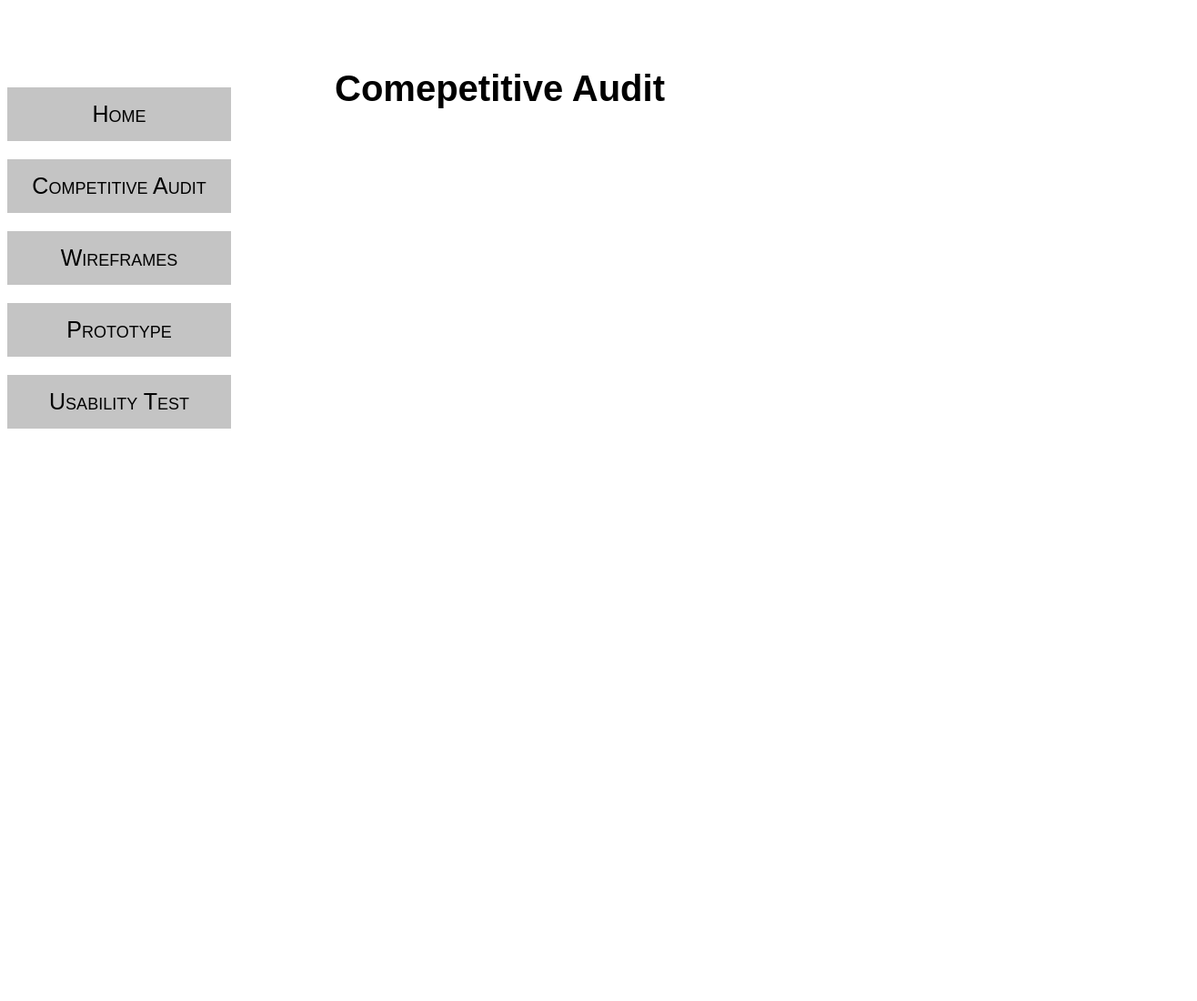
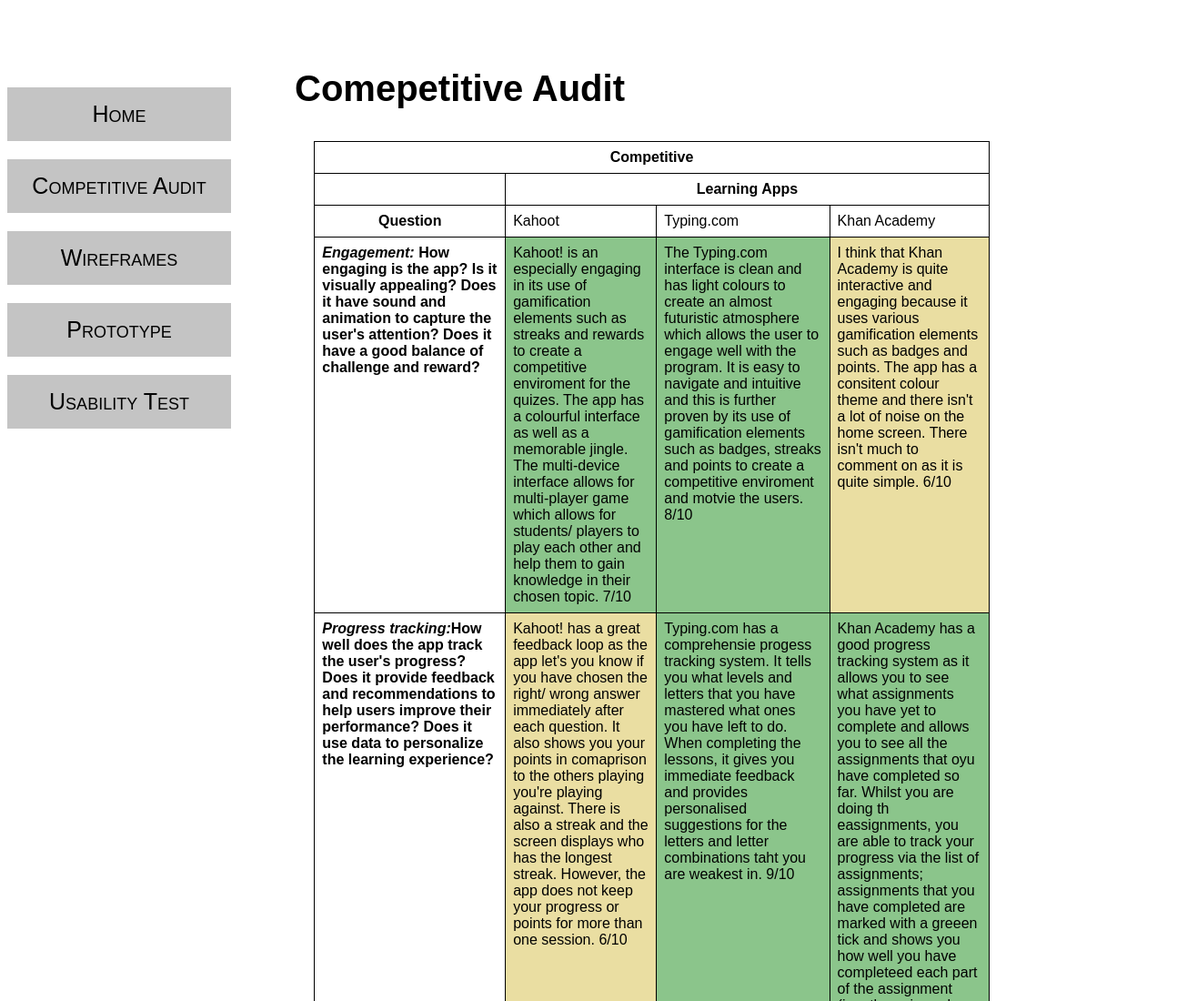
Before and after one commit to KenPowerClassroom/ixd-project-2024-CaoimheOBrien, a plain HTML site: page competitive_audit.html in a window 1280 px wide. Shown: the top 1100 px of the page at 91% size, 1316 px wide, since content can reach past the window. Before the commit the page ends 800 px from the top, so only its background shows below. Drawn offline with Linux system fonts and the light colour scheme.

Commit message:
Added Competitive Audit

```diff
--- a/competitive_audit.html
+++ b/competitive_audit.html
@@ -21,4 +21,66 @@
 <body>
   <h1 \n>Comepetitive Audit </h1>
 
+  <table>
+    <tr><th colspan= "4"  class = "table_heading">Competitive </th></tr>
+    <tr><th></th><th colspan = "3" class = "table_heading">Learning Apps</th></tr>
+    <tr>
+      <th style="width: 15%">Question</th>
+      <td style="width: 15%">Kahoot</td>
+      <td style="width: 15%">Typing.com</td>
+      <td style="width: 15%">Khan Academy</td>
+    </tr>
+    <tr>
+      <th class = "Question"><i>Engagement: </i>How engaging is the app? Is it visually appealing? Does it have sound and animation to
+        capture the user's attention? Does it have a good balance of challenge and reward?</th>
+      <td id = "Great"> Kahoot! is an especially engaging in its use of gamification elements such as streaks and rewards to create
+        a competitive enviroment for the quizes. The app has a colourful interface as well as a memorable jingle. The multi-device
+        interface allows for multi-player game which allows for students/ players to play each other and help them to gain knowledge in
+        their chosen topic.  7/10
+      </td>
+      <td id = "Great"> The Typing.com interface is clean and has light colours to create an almost futuristic atmosphere which
+        allows the user to engage well with the program. It is easy to navigate and intuitive and this is further proven by its use of
+        gamification elements such as badges, streaks and points to create a competitive enviroment and motvie the users. 8/10
+      </td>
+      <td id = "Mid">I think that Khan Academy is quite interactive and engaging because it uses various gamification elements such as
+         badges and points. The app has a consitent colour theme and there isn't a lot of noise on the home screen. There isn't much to comment
+         on as it is quite simple.  6/10
+      </td>
+    </tr>
+    <tr>
+      <th class = "Question"> <i>Progress tracking:</i>How well does the app track the user's progress? Does it provide feedback and
+        recommendations to help users improve their performance? Does it use data to personalize the learning experience?
+      </th>
+      <td id = "Mid">Kahoot! has a great feedback loop as the app let's you know if you have chosen the right/ wrong answer immediately after
+         each question. It also shows you your points in comaprison to the others playing you're playing against. There is also a streak and
+         the screen displays who has the longest streak. However, the app does not keep your progress or points for more than one session.
+         6/10
+      </td>
+      <td id = "Great">Typing.com has a comprehensie progess tracking system. It tells you what levels and letters that you have mastered
+         what ones you have left to do. When completing the lessons, it gives you immediate feedback and provides personalised suggestions for
+         the letters and letter combinations taht you are weakest in. 9/10
+      </td>
+      <td id = "Great">Khan Academy has a good progress tracking system as it allows you to see what assignments you have yet to complete and
+        allows you to see all the assignments that oyu have completed so far. Whilst you are doing th eassignments, you are able to track your
+        progress via the list of assignments; assignments that you have completed are marked with a greeen tick and shows you how well you have
+        completeed each part of the assignment (i.e., the quizes show how many questions you got correct). Overall the Khan Academy ahs a good
+        progress tracking system however, it does not generate any meaningful personalised feedback. 8/10
+      </td>
+    </tr>
+    <tr>
+      <th class = "Question"><i>User experience:</i> How user-friendly is the app? Is it easy to navigate and use? Does it have clear
+        instructions and prompts? Does it have a well-designed interface?</th>
+      <td id = "Great">The Kahoot, while the home page is bright, is also very noisy and the buttons to actaully create a quiz or a join a game are
+        hidden in the corner making it harder to engage with. The home page is filled with ads for different packages that the page offers which
+        I feel hinders the user engagement. When actually in a game however, the interface is quite simple and intuitive with almost no training
+        or instructions needed to figure out the gameplay. 7/10</td>
+      <td id = "Great">The interface of this website is very minimalistic and clean. It is easy to maneuver and quite intuitive.The prompts are simple
+        and comprehendible. The lessons are easily accessible and organised well in folders/ sub-folders which keep the interface clean. They are
+        well-structured and keep the user engaged by increasing difficulty each lesson. 10/10 </td>
+      <td id = "Great">The interface of Khan Academy is very similar to typing.com in the sense that it was minimalistic and clean.  The exercises are
+        well-structure and easy to find. The prompts are informative adn simple. 8/10 </td>
+    </tr>8
+
+  </table>
+
 </body>
--- a/style.css
+++ b/style.css
@@ -12,13 +12,14 @@ h1, h2, h3, p,
 article,footer, header, main, section{
     padding: 20 px;
     margin-top: 5px;
-    margin-left: 360px;
+    margin-left: 25%;
     width: 75%;
 
     display:inline-block
 }
 
 h1{
+
     font-size: 40px;
 }
 
@@ -31,8 +32,8 @@ ul{
     list-style-type: none;
     padding: 0px;
     width: 20%;
-    position: fixed;
     overflow: auto;
+    position:absolute;
     padding-left: 0px;
 }
 
@@ -50,5 +51,49 @@ a{
     text-align: center;
     background-color: rgb(196, 196, 196);
     text-decoration: none;
+}
+
+table{
+    margin-left: 25%;
+    width: 60%;
+    display: inline-flex;
+    border-collapse: collapse;
+}
+
+table, th, td{
+    padding: 8px;
 
 }
+
+.table_heading
+{
+    text-align: center;
+}
+
+.Question{
+    vertical-align: top;
+    text-align: left;
+    text-decoration: none;
+}
+
+
+th, td{
+    border: 1px solid black;
+}
+
+
+
+#Great{
+    background-color: rgb(139, 197, 139);
+    vertical-align: top;
+}
+
+#Mid{
+    background-color: rgb(234, 222, 162);
+    vertical-align: top;
+}
+
+#Bad{
+    background-color: rgb(197, 146, 139);
+    vertical-align: top;
+}
```
